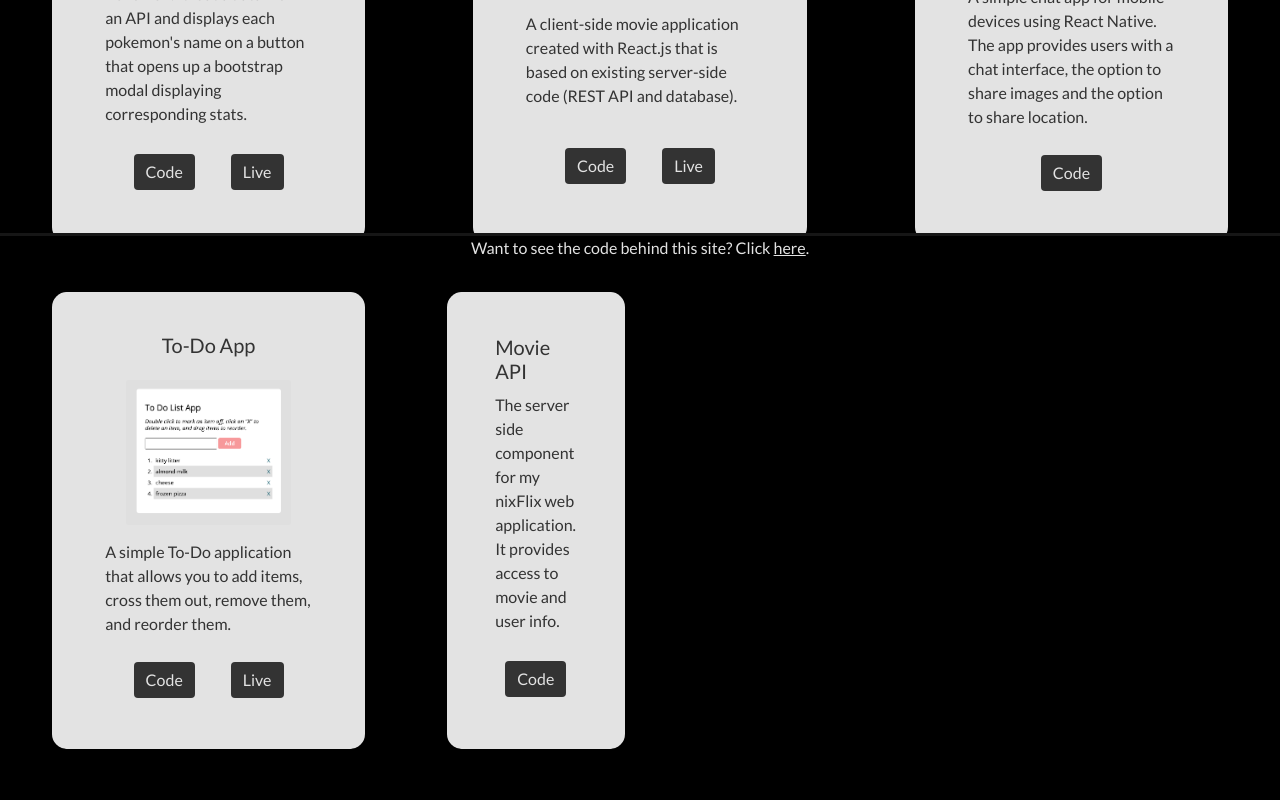
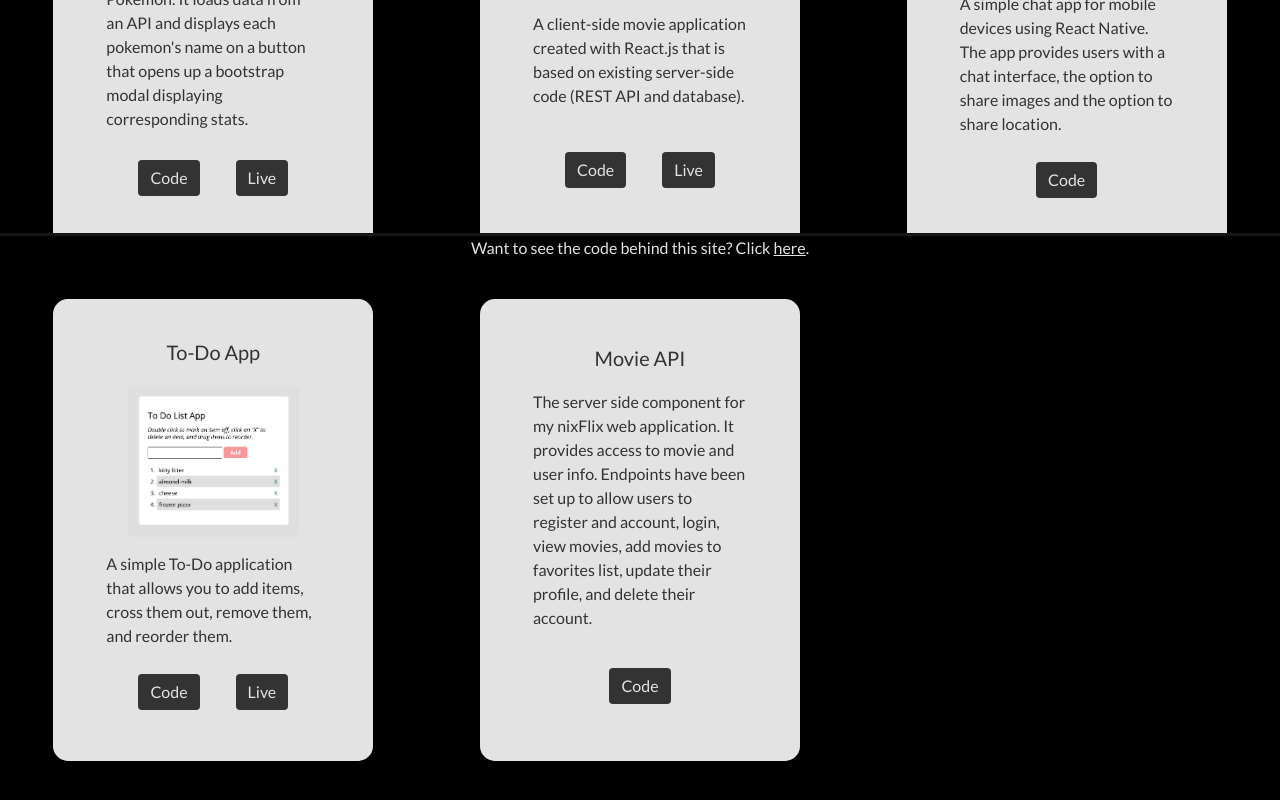
Before and after one commit to Clodus-NT/personal-site, a React (Create React App) app: page /#/projects in a window 1280 px wide. Shown: the part 524-1324 px from the top of the page. Built offline with nearby package versions, Linux system fonts and the light colour scheme.

Commit message:
styling changes to projects page and added more info about the movie api

```diff
--- a/src/components/projects/Projects.js
+++ b/src/components/projects/Projects.js
@@ -96,7 +96,7 @@ export default function Projects() {
             <Card className="bgColor cardElement">
               <Card.Body className="bgColor cardBody">
                 <Card.Title className="bgColor">Movie API</Card.Title>
-                <Card.Text className="bgColor">The server side component for my nixFlix web application. It provides access to movie and user info.</Card.Text>
+                <Card.Text className="bgColor">The server side component for my nixFlix web application. It provides access to movie and user info. Endpoints have been set up to allow users to register and account, login, view movies, add movies to favorites list, update their profile, and delete their account.</Card.Text>
                 <div className="bgColor">
                   <Card.Link className="bgColor" href='https://github.com/Clodus-NT/movie-api' target='blank' >
                     <Button className="linkBtn"  >Code</Button>
--- a/src/components/projects/projects.css
+++ b/src/components/projects/projects.css
@@ -67,7 +67,7 @@
 }
 
 .apiCard {
-  grid-column: auto / span 1;
+  grid-column: auto / span 2;
 }
 
 .imageContainer {
```
